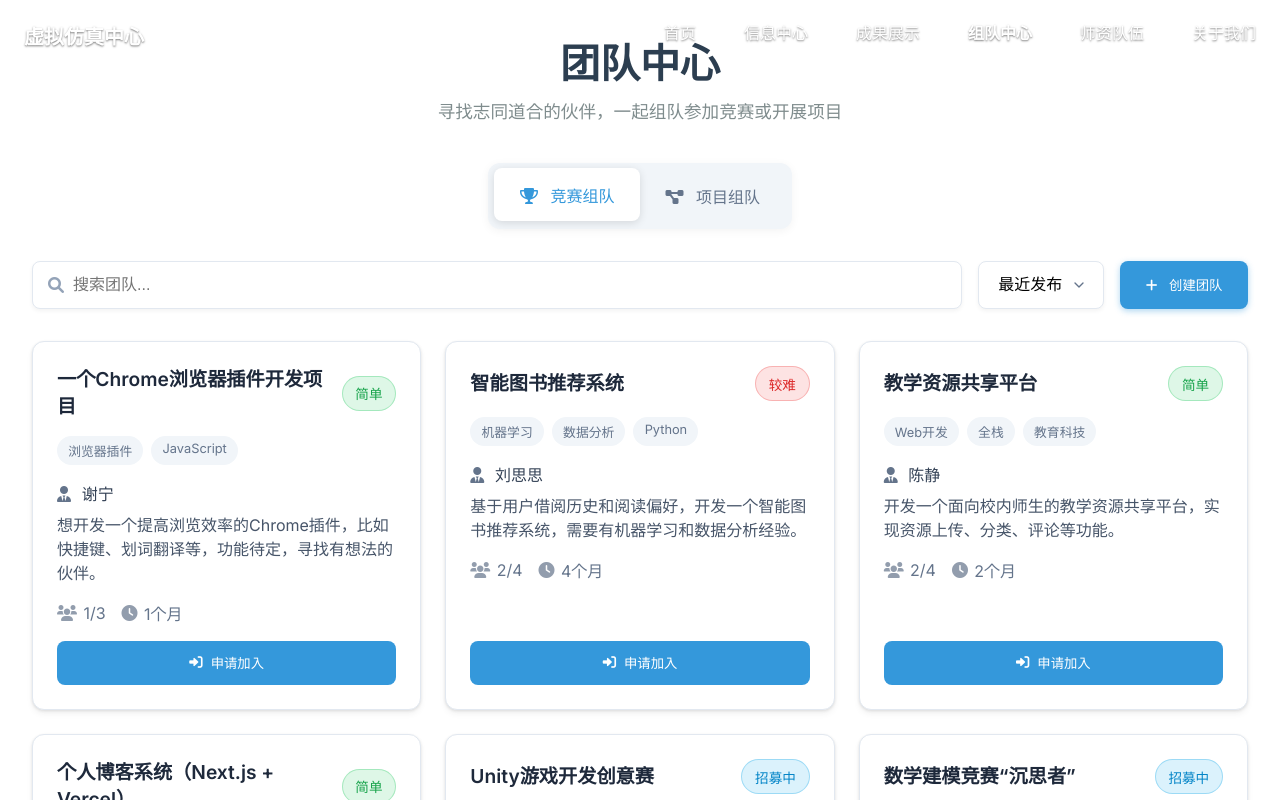
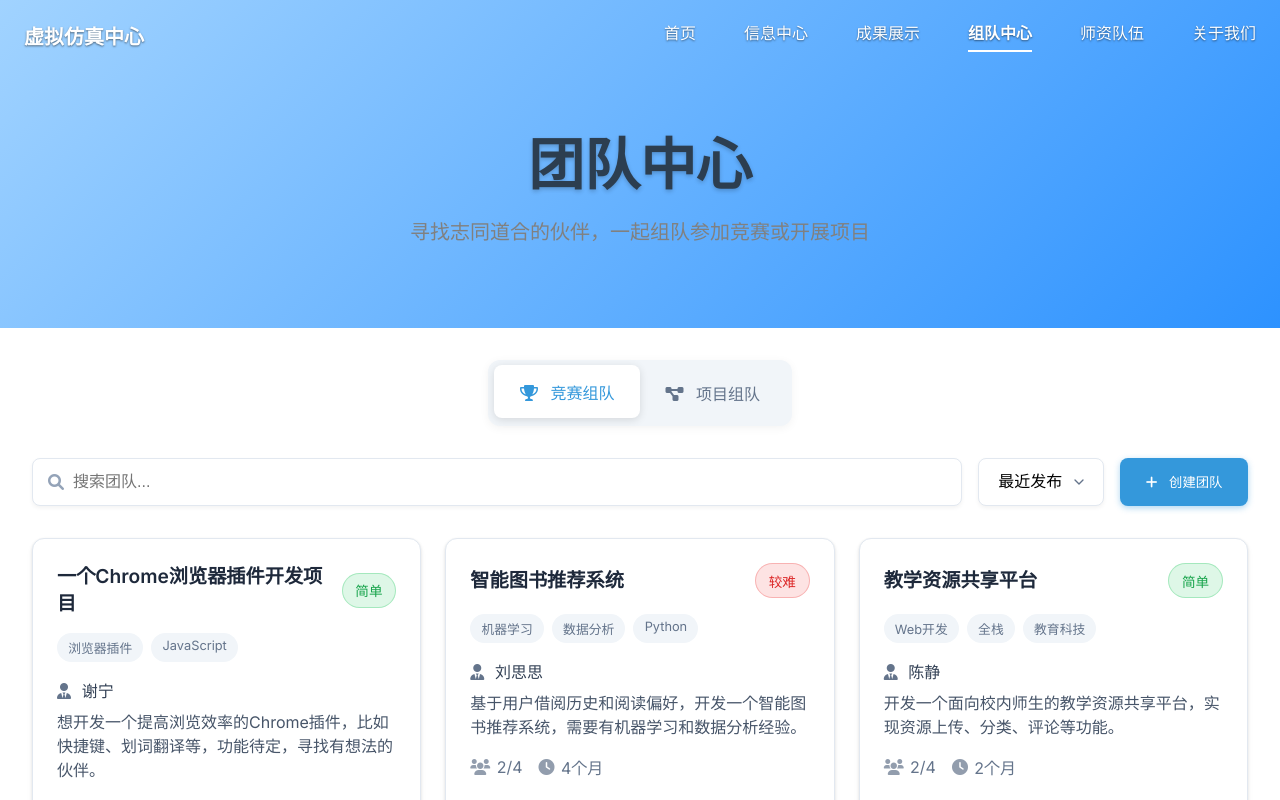
Before and after one commit to jinjie0703/virtual_simulation_center, a Vue app: page /team_center in a window 1280 px wide. Shown: the top 800 px of the page. Built offline with nearby package versions, Linux system fonts and the light colour scheme.

Commit message:
统一页面头部样式，分设颜色

```diff
--- a/src/views/about_us/AboutUs.vue
+++ b/src/views/about_us/AboutUs.vue
@@ -1,7 +1,7 @@
 <template>
   <div class="about-page">
     <header class="about-header">
-      <div class="header-content">
+      <div>
         <h1 class="title">关于我们</h1>
         <p class="subtitle">每一个像素，都承载着对知识的无限热忱</p>
       </div>
--- a/src/views/our_team/OurTeam.vue
+++ b/src/views/our_team/OurTeam.vue
@@ -1,12 +1,12 @@
 <!-- filepath: /C:/Users/25948/Desktop/virtual_simulation_center/src/views/OurTeam.vue -->
 <template>
+  <header class="team-header">
+    <div>
+      <h1 class="title">师资队伍</h1>
+      <p class="subtitle">汇聚顶尖人才，打造创新团队</p>
+    </div>
+  </header>
   <div class="our-team-container">
-    <!-- 页面标题 -->
-    <div class="team-header">
-      <h1 class="main-title">师资队伍</h1>
-      <p class="description">汇聚顶尖人才，打造创新团队</p>
-    </div>
-
     <!-- 标签切换 -->
     <TeamTabs
       :tabs="tabsData"
@@ -371,13 +371,64 @@ watch(activeTab, () => {
 </script>
 
 <style scoped>
+.team-header {
+  padding: 120px 0px 80px 0px;
+  text-align: center;
+  position: relative;
+  overflow: hidden;
+  background: linear-gradient(135deg, #f5f7fa 0%, #c3cfe2 100%);
+}
+
+.title {
+  font-size: 3.5rem;
+  font-weight: 800;
+  margin: 0 0 15px;
+  animation: fadeInDown 1s ease-out;
+  color: #2c3e50;
+  background: linear-gradient(135deg, #2c3e50, #4a90e2);
+  -webkit-background-clip: text;
+  -webkit-text-fill-color: transparent;
+  background-clip: text;
+}
+
+.subtitle {
+  font-size: 1.25rem;
+  max-width: 800px;
+  margin: 0 auto;
+  opacity: 0.9;
+  line-height: 1.6;
+  animation: fadeInUp 1s ease-out 0.3s both;
+  color: #666;
+}
+
+@keyframes fadeInDown {
+  from {
+    opacity: 0;
+    transform: translateY(-30px);
+  }
+  to {
+    opacity: 1;
+    transform: translateY(0);
+  }
+}
+
+@keyframes fadeInUp {
+  from {
+    opacity: 0;
+    transform: translateY(30px);
+  }
+  to {
+    opacity: 1;
+    transform: translateY(0);
+  }
+}
 .our-team-container {
   /* 移除 max-width 或增大数值 */
   /* max-width: 1600px; */
   margin: 0 auto;
   padding: 60px 40px;
   font-family: 'Helvetica Neue', Arial, sans-serif;
-  background: linear-gradient(135deg, #f5f7fa 0%, #c3cfe2 100%);
+  background-color: #f8f9fa;
   min-height: 100vh;
   width: 100%; /* 添加这行确保全宽 */
 }
@@ -386,30 +437,6 @@ watch(activeTab, () => {
   min-height: 800px;
   position: relative;
   padding: 0 8%; /* 默认左右留白8% */
-}
-/* 页面标题部分 */
-.team-header {
-  text-align: center;
-  margin-bottom: 70px;
-}
-
-.main-title {
-  font-size: 3.5rem;
-  color: #2c3e50;
-  margin-bottom: 24px;
-  font-weight: 700;
-  background: linear-gradient(135deg, #2c3e50, #4a90e2);
-  -webkit-background-clip: text;
-  -webkit-text-fill-color: transparent;
-  background-clip: text;
-}
-
-.description {
-  font-size: 1.3rem;
-  color: #666;
-  line-height: 1.8;
-  max-width: 600px;
-  margin: 0 auto;
 }
 
 /* 成员展示区域 */
--- a/src/views/team_center/TeamCenter.vue
+++ b/src/views/team_center/TeamCenter.vue
@@ -1,12 +1,12 @@
 <!-- TeamCenter.vue -->
 <template>
-  <div class="team-center-wrapper">
-    <!-- Header, Tabs, Search/Filter (这部分HTML结构不变) -->
-    <div class="page-header">
-      <h1>团队中心</h1>
+  <header class="team-header">
+    <div>
+      <h1 class="title">团队中心</h1>
       <p class="subtitle">寻找志同道合的伙伴，一起组队参加竞赛或开展项目</p>
     </div>
-
+  </header>
+  <div class="team-center-wrapper">
     <div class="tabs-container">
       <div class="tabs">
         <button
@@ -185,7 +185,56 @@ const clearFilters = () => {
 </script>
 
 <style scoped>
-/* 样式保持不变 */
+/* 标题样式 */
+.team-header {
+  padding: 120px 0px 80px 0px;
+  text-align: center;
+  position: relative;
+  overflow: hidden;
+  background: linear-gradient(135deg, #a1d3ff 0%, #2d92ff 100%);
+}
+
+.title {
+  font-size: 3.5rem;
+  font-weight: 800;
+  margin: 0 0 15px;
+  color: #2c3e50;
+  text-shadow: 0 2px 4px rgba(0, 0, 0, 0.2);
+  animation: fadeInDown 1s ease-out;
+}
+
+.subtitle {
+  font-size: 1.25rem;
+  max-width: 800px;
+  color: gray;
+  margin: 0 auto;
+  opacity: 0.9;
+  line-height: 1.6;
+  animation: fadeInUp 1s ease-out 0.3s both;
+}
+
+@keyframes fadeInDown {
+  from {
+    opacity: 0;
+    transform: translateY(-30px);
+  }
+  to {
+    opacity: 1;
+    transform: translateY(0);
+  }
+}
+
+@keyframes fadeInUp {
+  from {
+    opacity: 0;
+    transform: translateY(30px);
+  }
+  to {
+    opacity: 1;
+    transform: translateY(0);
+  }
+}
+
 .team-center-wrapper {
   width: 100%;
   padding: 2rem;
@@ -193,31 +242,7 @@ const clearFilters = () => {
   margin: 0 auto;
   position: relative;
 }
-.page-header {
-  text-align: center;
-  margin-bottom: 2.5rem;
-  animation: fadeIn 0.6s ease-out;
-}
-@keyframes fadeIn {
-  from {
-    opacity: 0;
-    transform: translateY(-10px);
-  }
-  to {
-    opacity: 1;
-    transform: translateY(0);
-  }
-}
-h1 {
-  font-size: 2.5rem;
-  font-weight: 700;
-  color: #2c3e50;
-  margin-bottom: 0.5rem;
-}
-.subtitle {
-  font-size: 1.1rem;
-  color: #7f8c8d;
-}
+
 .tabs-container {
   display: flex;
   justify-content: center;
```
